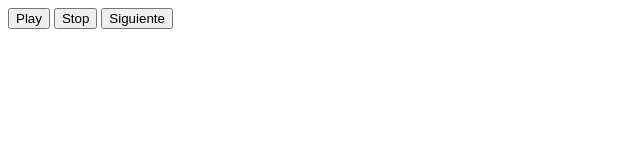
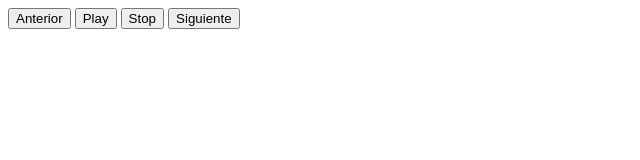
Before and after one commit to germanchin1/P2_Jukebox, a plain HTML site: page index.html in a window 1280 px wide. Shown: the whole page, without its empty margins (0-640 px from the left). Drawn offline with nearby package versions, Linux system fonts and the light colour scheme.

Commit message:
funcion cancion previa

```diff
--- a/index.html
+++ b/index.html
@@ -8,6 +8,7 @@
     <script src="https://cdnjs.cloudflare.com/ajax/libs/howler/2.2.4/howler.min.js"></script>
 </head>
 <body>
+    <button id="botonStop" onclick="previaCancion()">Anterior</button>
     <button id="botonPlay" onclick="empezarMusica()">Play</button>
     <button id="botonStop" onclick="pararMusica()">Stop</button>
     <button id="botonStop" onclick="siguienteCancion()">Siguiente</button>
--- a/script.js
+++ b/script.js
@@ -52,8 +52,6 @@ function siguienteCancion() {
 
     n_cancion++;
 
-
-
     //check q no te salgas del array de canciones
     if (n_cancion >= info.length) {
         n_cancion = 0;
@@ -62,3 +60,21 @@ function siguienteCancion() {
     console.log("Poniendo: ", n_cancion);
     empezarMusica();
 }
+
+
+
+function previaCancion() {
+    if (sound) {
+        sound.stop();
+    }
+
+    n_cancion--;
+
+    //check q no te salgas del array de canciones
+    if (n_cancion < 0) {
+        n_cancion = info.length - 1;
+    }
+
+    console.log("Poniendo: ", n_cancion);
+    empezarMusica();
+}
```
